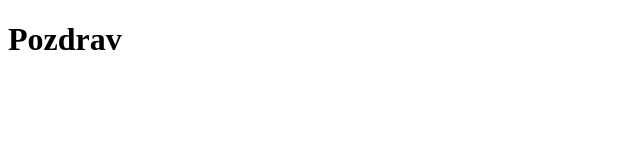
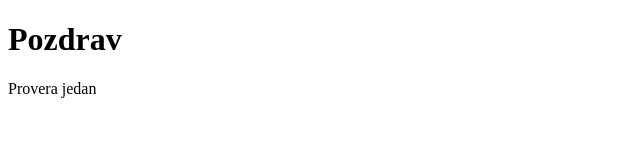
Before and after one commit to Petarj90/prog, a plain HTML site: page index.html in a window 1280 px wide. Shown: the whole page, without its empty margins (0-640 px from the left). Drawn offline with Linux system fonts and the light colour scheme.

Commit message:
Dodeljen jedan paragraph. Red broj devet

```diff
--- a/index.html
+++ b/index.html
@@ -7,5 +7,6 @@
 </head>
 <body>
 <h1>Pozdrav</h1>
+<p>Provera jedan</p>
 </body>
 </html>
```
